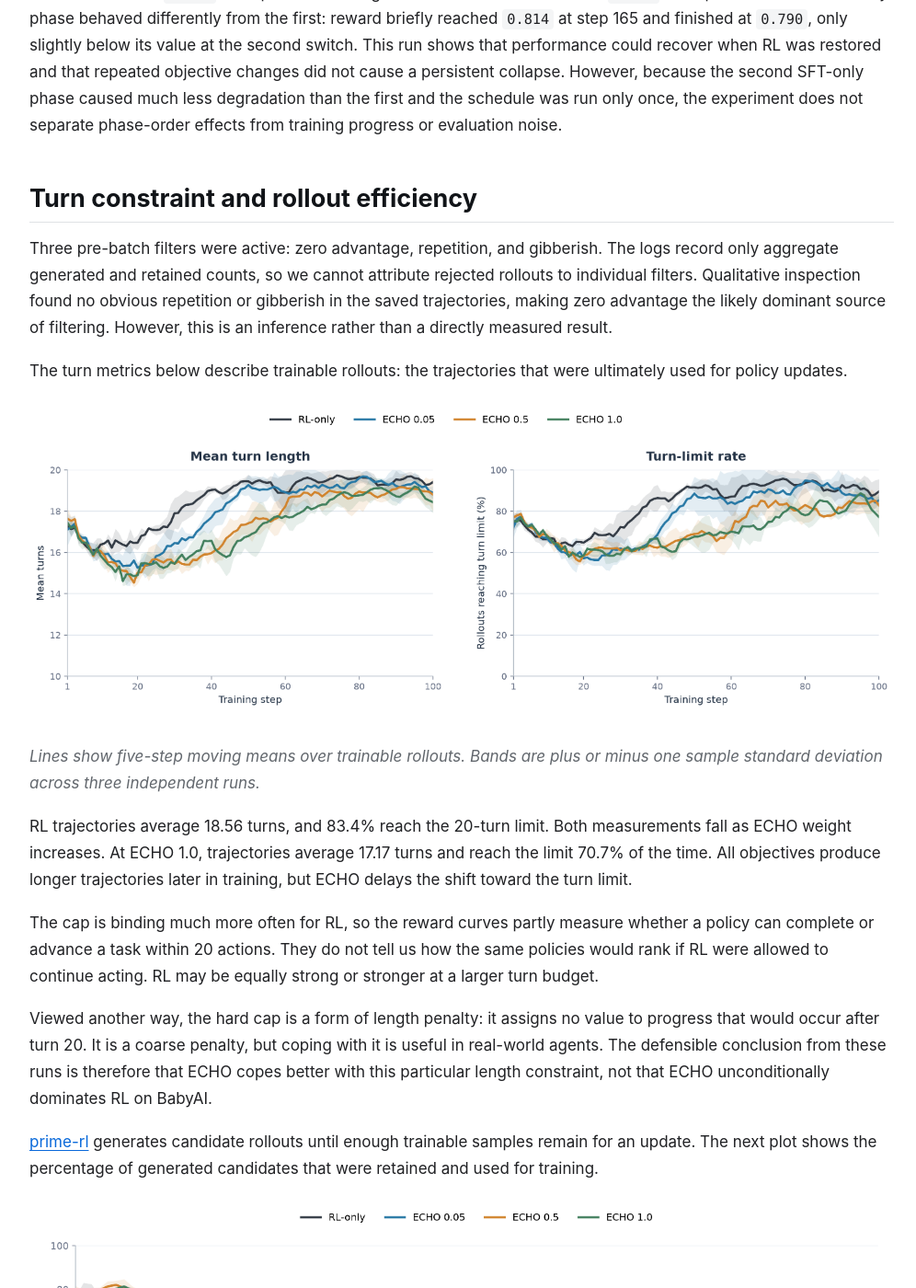
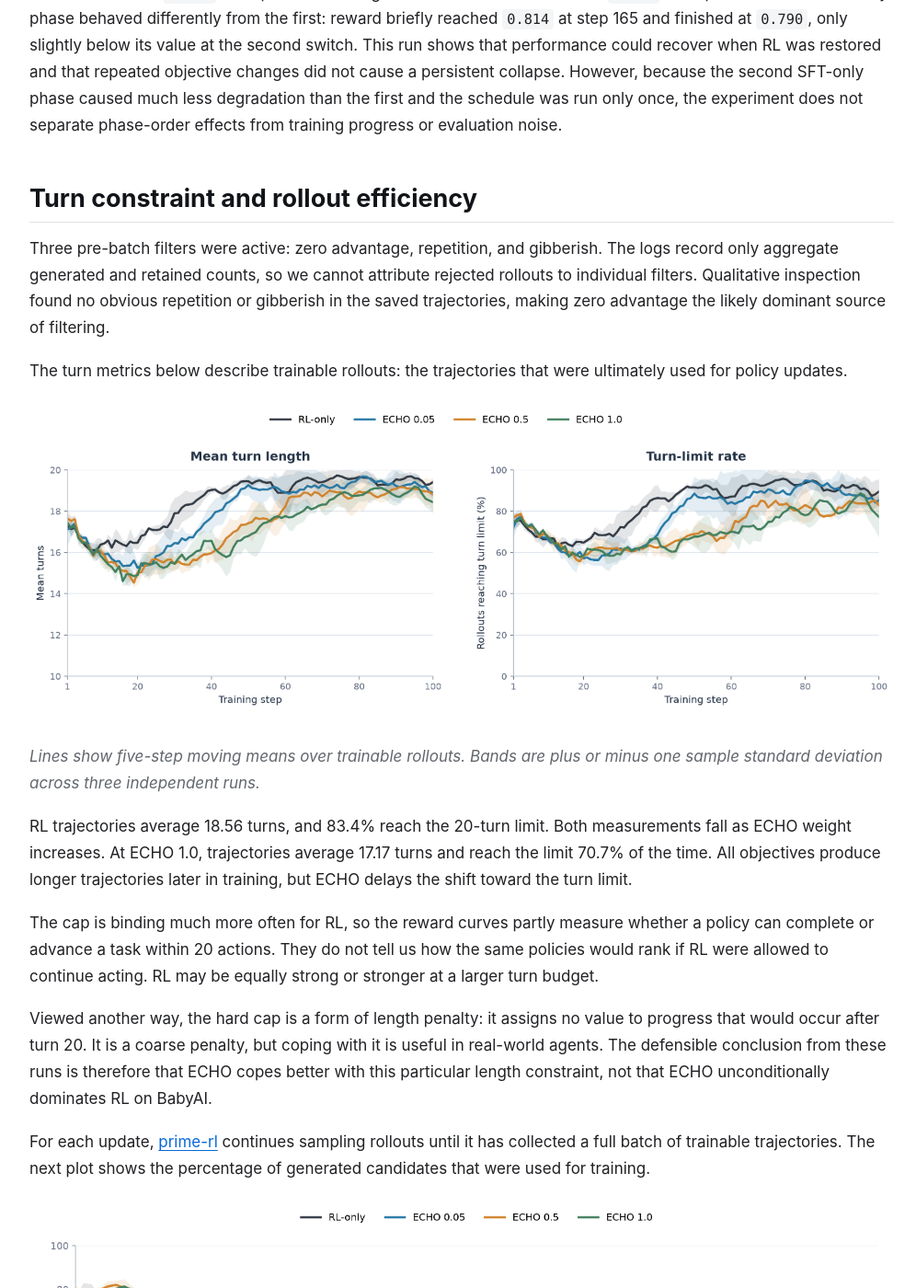
Before and after one commit to Bhoy1/echo-babyai-findings, a Jekyll site: the page built from index.md, in a window 1280 px wide and 1400 px high, scrolled down 13216 px. Shown: the whole window at 92% size, without its empty margins (138-1134 px from the left). Built offline with Jekyll 4.4.1, drawn with Linux system fonts in a browser that asks for light colours.

Commit message:
Clarify rollout batch sampling

```diff
--- a/index.md
+++ b/index.md
@@ -189,7 +189,7 @@ The first RL phase raised held-out reward from `0.522` at initialization to `0.8
 
 ## Turn constraint and rollout efficiency
 
-Three pre-batch filters were active: zero advantage, repetition, and gibberish. The logs record only aggregate generated and retained counts, so we cannot attribute rejected rollouts to individual filters. Qualitative inspection found no obvious repetition or gibberish in the saved trajectories, making zero advantage the likely dominant source of filtering. However, this is an inference rather than a directly measured result.
+Three pre-batch filters were active: zero advantage, repetition, and gibberish. The logs record only aggregate generated and retained counts, so we cannot attribute rejected rollouts to individual filters. Qualitative inspection found no obvious repetition or gibberish in the saved trajectories, making zero advantage the likely dominant source of filtering.
 
 The turn metrics below describe trainable rollouts: the trajectories that were ultimately used for policy updates.
 
@@ -203,7 +203,7 @@ The cap is binding much more often for RL, so the reward curves partly measure w
 
 Viewed another way, the hard cap is a form of length penalty: it assigns no value to progress that would occur after turn 20. It is a coarse penalty, but coping with it is useful in real-world agents. The defensible conclusion from these runs is therefore that ECHO copes better with this particular length constraint, not that ECHO unconditionally dominates RL on BabyAI.
 
-[prime-rl](https://github.com/PrimeIntellect-ai/prime-rl) generates candidate rollouts until enough trainable samples remain for an update. The next plot shows the percentage of generated candidates that were retained and used for training.
+For each update, [prime-rl](https://github.com/PrimeIntellect-ai/prime-rl) continues sampling rollouts until it has collected a full batch of trainable trajectories. The next plot shows the percentage of generated candidates that were used for training.
 
 ![Usable rollout percentage over training](figures/behavior_tables/three_independent_runs_filtering_plot.png)
 
```
